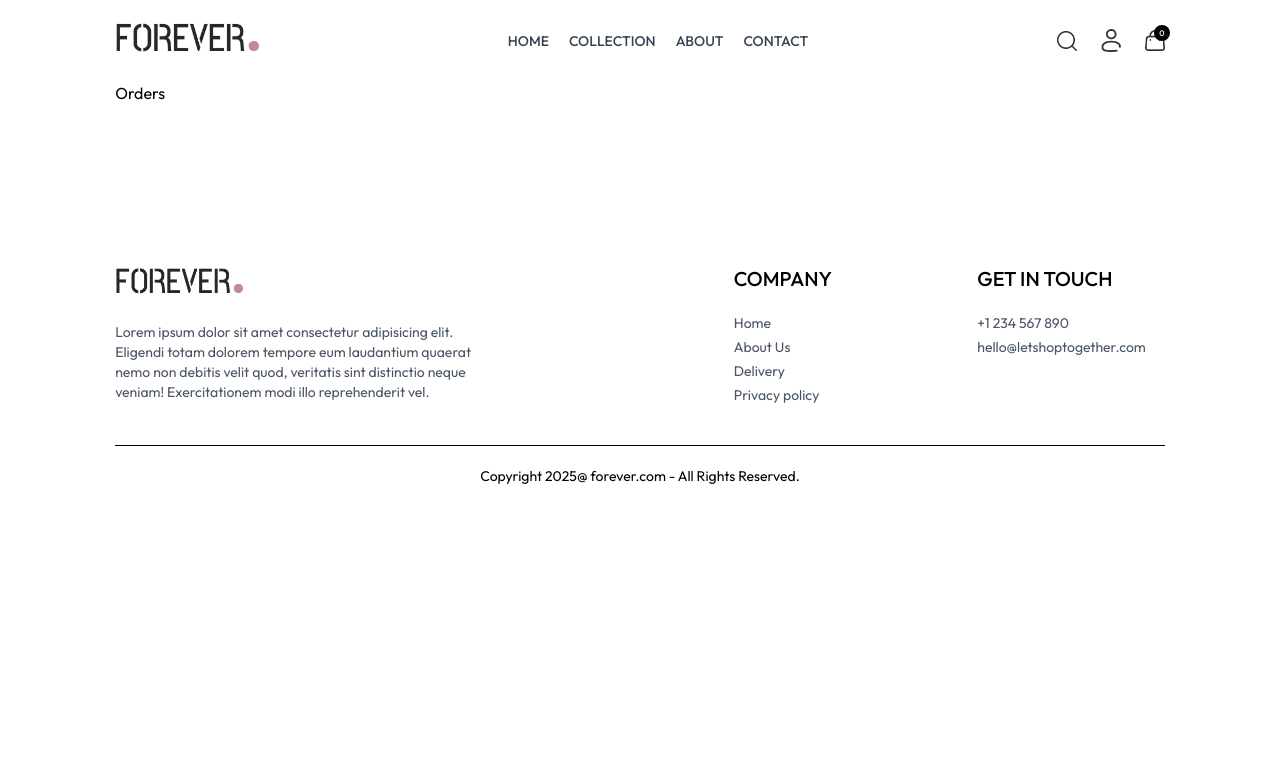
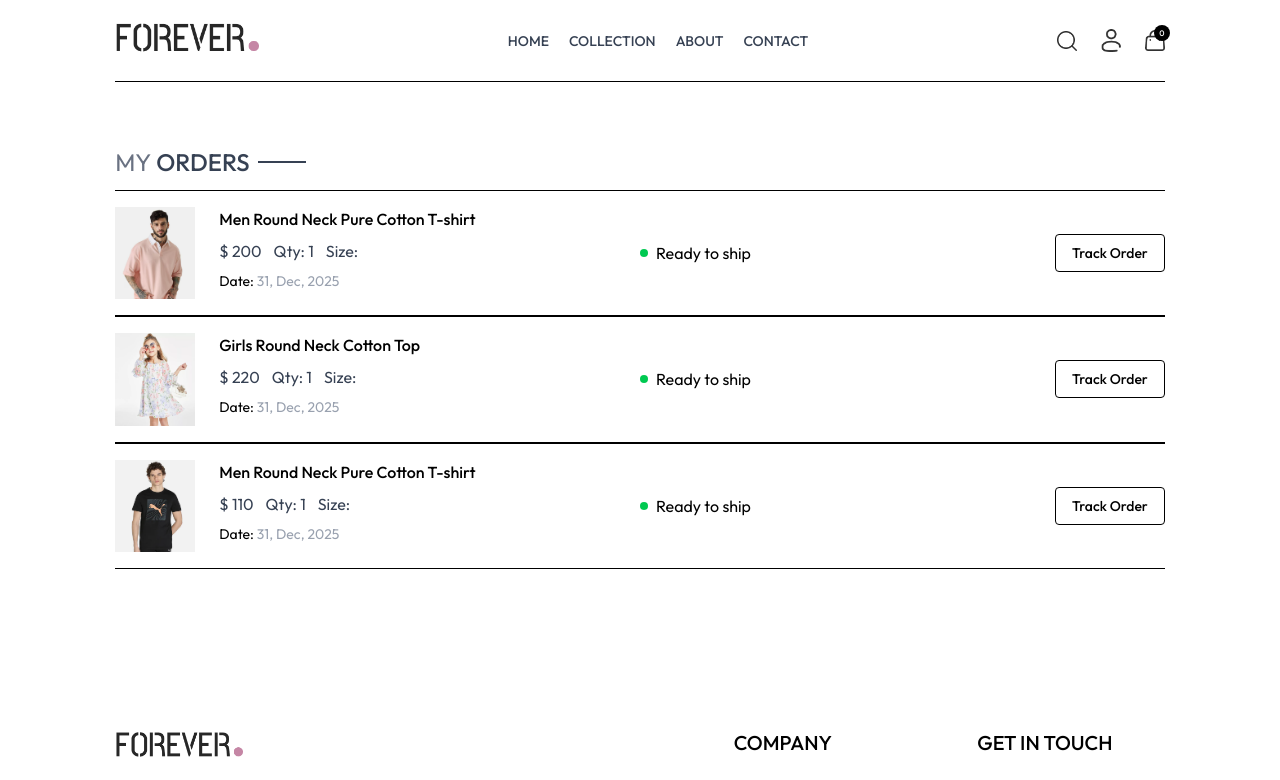
Before and after one commit to abno-24/lets-shop-together, a React (Vite) app: page /orders in a window 1280 px wide. Shown: the top 780 px of the page. Built offline with nearby package versions, Linux system fonts and the light colour scheme.

Commit message:
feat: implement Orders page with product details and tracking functionality

```diff
--- a/src/pages/Orders.jsx
+++ b/src/pages/Orders.jsx
@@ -1,8 +1,43 @@
-import React from 'react'
+import React, { useContext } from 'react'
+import { ShopContext } from '../context/ShopContext'
+import Title from '../components/Title';
 
 const Orders = () => {
+  const { products, currency } = useContext(ShopContext);
+
   return (
-    <div>Orders</div>
+    <div className='border-t pt-16'>
+      <div className='text-2xl'>
+        <Title text1={'MY'} text2={'ORDERS'} />
+      </div>
+      <div>
+        {
+          products.slice(1, 4).map((product, index) => (
+            <div key={index} className='py-4 border-t border-b tex-gray-700 flex flex-col md:flex-row md:items-center md:justify-between gap-4'>
+              <div className='flex items-start gap-6 text-sm'>
+                <img className='w-16 sm:w-20' src={product.image[0]} alt="Product Image" />
+                <div>
+                  <p className='sm:text-base font-medium'>{product.name}</p>
+                  <div className='flex items-center gap-3 mt-2 text-base text-gray-700'>
+                    <p>{currency} {product.price}</p>
+                    <p>Qty: 1</p>
+                    <p>Size: {product.size}</p>
+                  </div>
+                  <p className='mt-2'>Date: <span className='text-gray-400'>31, Dec, 2025</span></p>
+                </div>
+              </div>
+              <div className='md:w-1/2 flex justify-between'>
+                <div className='flex items-center gap-2'>
+                  <p className='min-w-2 h-2 rounded-full bg-green-500'></p>
+                  <p className='text-sm md:text-base'>Ready to ship</p>
+                </div>
+                <button className='border px-4 py-2 text-sm font-medium rounded-sm'>Track Order</button>
+              </div>
+            </div>
+          ))
+        }
+      </div>
+    </div>
   )
 }
 
```
